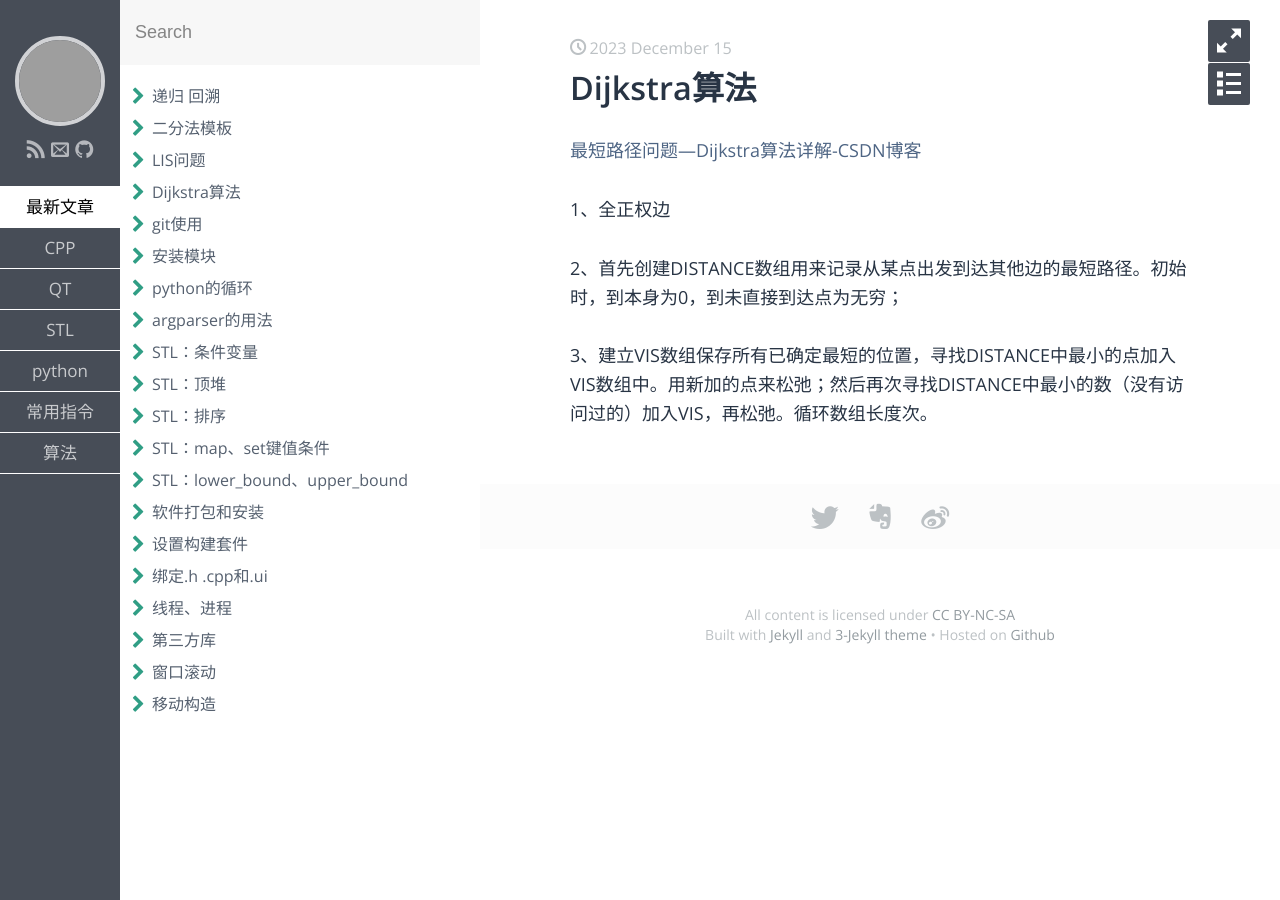
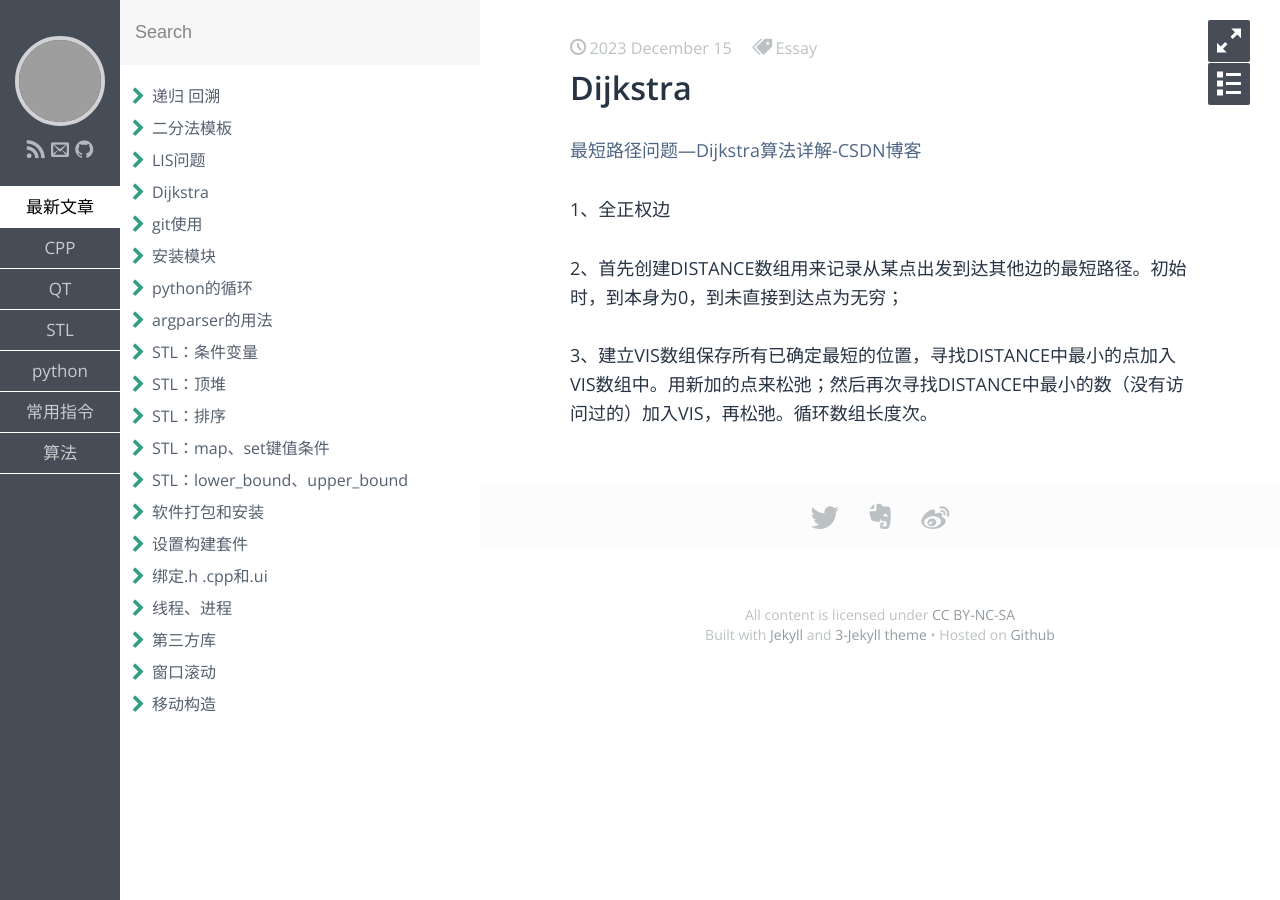
Before and after one commit to aliangaaa/aliangaaa.github.io, a Jekyll site: the page built from _posts/算法/2023-12-15-Dijkstra算法.md, in a window 1280 px wide. Built offline with Jekyll 4.4.1, drawn with Linux system fonts in a browser that asks for light colours; some web fonts are replaced; our own code applies the rules of GitHub Pages for plain Markdown files; grey boxes are pictures that could not be loaded.

Commit message:
Update 2023-12-15-Dijkstra算法.md

```diff
--- a/_posts/算法/2023-12-15-Dijkstra算法.md
+++ b/_posts/算法/2023-12-15-Dijkstra算法.md
@@ -1,3 +1,12 @@
+---
+layout: post
+title: Dijkstra
+category: 算法
+tags: Essay
+keywords:
+description:
+---
+
 [最短路径问题---Dijkstra算法详解-CSDN博客](https://blog.csdn.net/qq_35644234/article/details/60870719)
 
 1、全正权边
```
